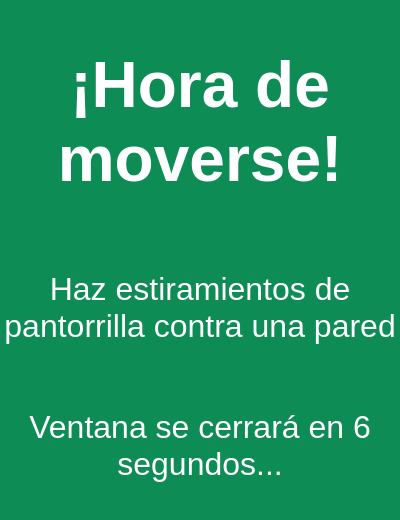
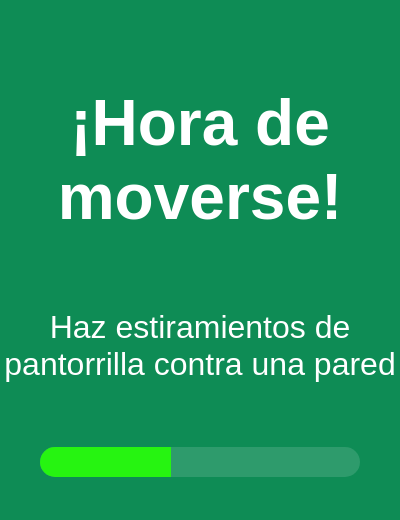
Before and after one commit to Lauramgr22/pausas_activas, an Electron app: page public/index.html in a window 400 px wide. Shown: the part 162-682 px from the top of the page. Drawn offline with Linux system fonts and the light colour scheme.

Commit message:
feat: se agrega barra de proceso

```diff
--- a/public/index.html
+++ b/public/index.html
@@ -17,12 +17,31 @@
       height: 100vh;
       text-align: center;
     }
+
+    #barra-contenedor {
+      width: 80%;
+      height: 30px;
+      background-color: #ffffff22;
+      border-radius: 15px;
+      overflow: hidden;
+      margin-top: 2rem;
+    }
+
+    #barra-progreso {
+      height: 100%;
+      width: 0%;
+      background-color: #0EFF0E; /* verde claro al inicio */
+      transition: width 1s linear, background-color 1s linear;
+    }
   </style>
 </head>
 <body>
   <h1>¡Hora de moverse!</h1>
   <p id="mensaje">Cargando...</p>
-  <p id="contador"></p>
+
+  <div id="barra-contenedor">
+    <div id="barra-progreso"></div>
+  </div>
 
   <script>
     fetch('ejercicios.json')
@@ -32,15 +51,25 @@
         document.getElementById("mensaje").textContent = mensaje;
       });
 
-    // Duración de la pausa en segundos (por defecto 10)
-    const duracion = localStorage.getItem('duracionPausa') || 10;
-    let segundos = duracion;
+    const duracion = parseInt(localStorage.getItem('duracionPausa') || '10');
+    const barra = document.getElementById("barra-progreso");
 
-    const contador = document.getElementById("contador");
+    let tiempo = 0;
     const intervalo = setInterval(() => {
-      contador.textContent = `Ventana se cerrará en ${segundos} segundos...`;
-      segundos--;
-      if (segundos < 0) {
+      tiempo++;
+      const progreso = (tiempo / duracion) * 100;
+      barra.style.width = `${progreso}%`;
+
+      // Cambiar color según avance
+      if (progreso < 50) {
+        barra.style.backgroundColor = "#0EFF0E"; // verde
+      } else if (progreso < 80) {
+        barra.style.backgroundColor = "#FF8E28"; // naranja
+      } else {
+        barra.style.backgroundColor = "#E60000"; // rojo
+      }
+
+      if (tiempo >= duracion) {
         clearInterval(intervalo);
         window.close();
       }
```
Also changed, not shown: package.json (+10 -6 lines), src/main.ts (+26 -7 lines), 1 other file.
